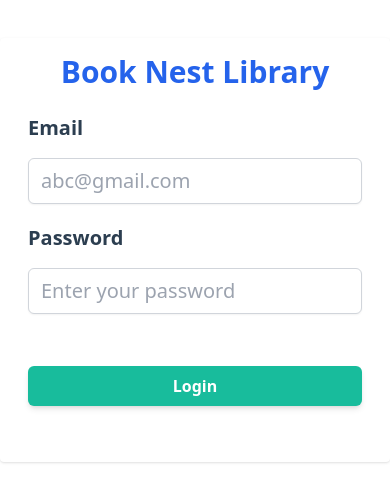
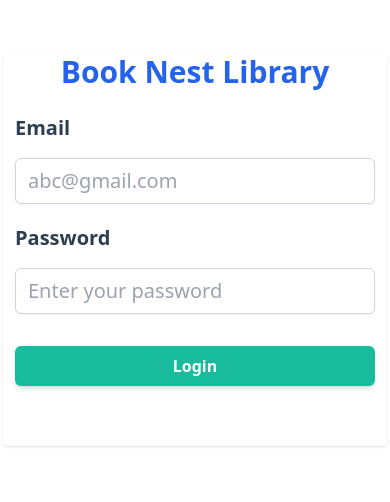
Before and after one commit to Sandeshdahal10/Library-Management-System-Frontend, a React (Create React App) app: page /login in a window 390 px wide. Shown: the part 172-674 px from the top of the page. Built offline with nearby package versions, Linux system fonts and the light colour scheme.

Commit message:
slight changes on responsive design for login page

```diff
--- a/src/pages/Login.jsx
+++ b/src/pages/Login.jsx
@@ -1,8 +1,8 @@
 export default function Login() {
   return (
     <>
-      <div className="login-container flex flex-col items-center justify-center min-h-screen mb-6">
-        <div className="login-form bg-white p-4 sm:p-6 md:p-8 rounded shadow w-full max-w-md md:max-w-lg   border-primary xl:p-13">
+      <div className="login-container flex flex-col items-center justify-center min-h-screen ">
+        <div className="login-form bg-white  sm:p-6 md:p-8 xl:p-10 rounded shadow w-full max-w-sm md:min-w-xl lg:min xl:min-w-xl xl:max-h-[400px] border-primary">
           <div className="text-center mb-2 flex items-center justify-center">
             <h1 className="text-3xl font-bold text-blue-600">
               Book Nest Library
@@ -47,7 +47,7 @@ export default function Login() {
             <div className="flex items-center justify-center mb-7 mt-4 w-full">
               <button
                 type="submit"
-                className="w-full sm:w-[120px] btn-popout bg-secondary text-white font-semibold rounded-md px-4 py-2 hover:bg-accent focus:outline-none focus:ring-offset-2 transition duration-200 justify-center items-center shadow-md mt-5 "
+                className="w-full sm:w-[120px] btn-popout bg-secondary text-white font-semibold rounded-md px-4 py-2 hover:bg-accent focus:outline-none focus:ring-offset-2 transition duration-200 justify-center items-center shadow-md mb-5 "
               >
                 <span>Login</span>
               </button>
```
